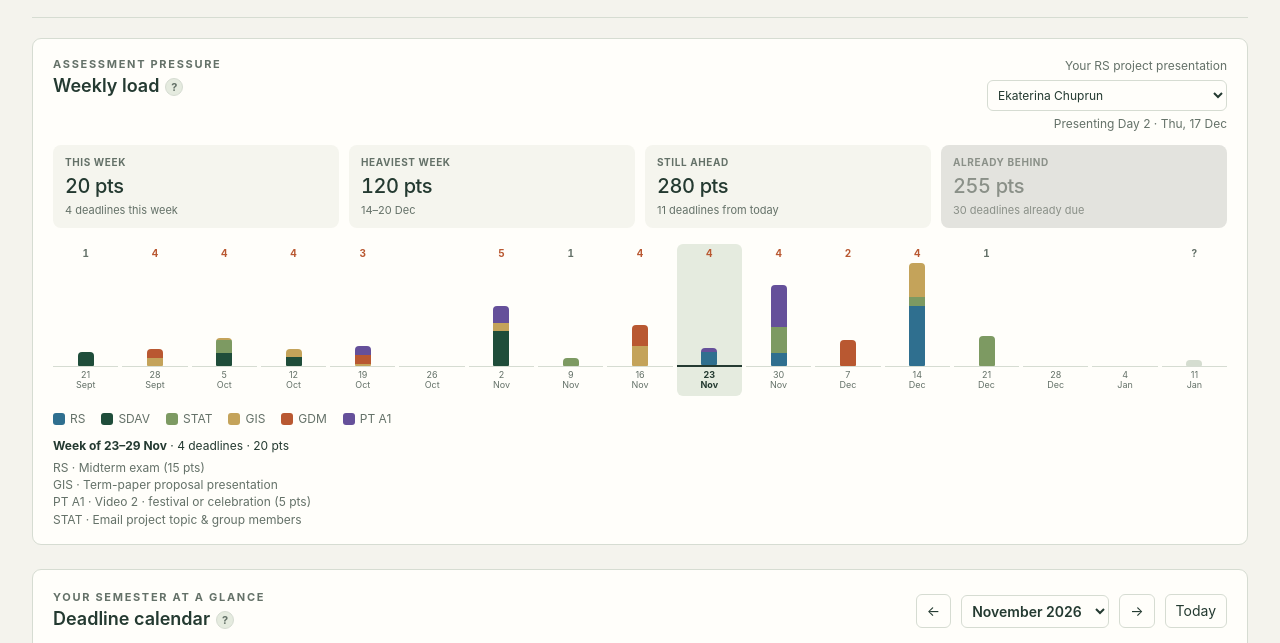
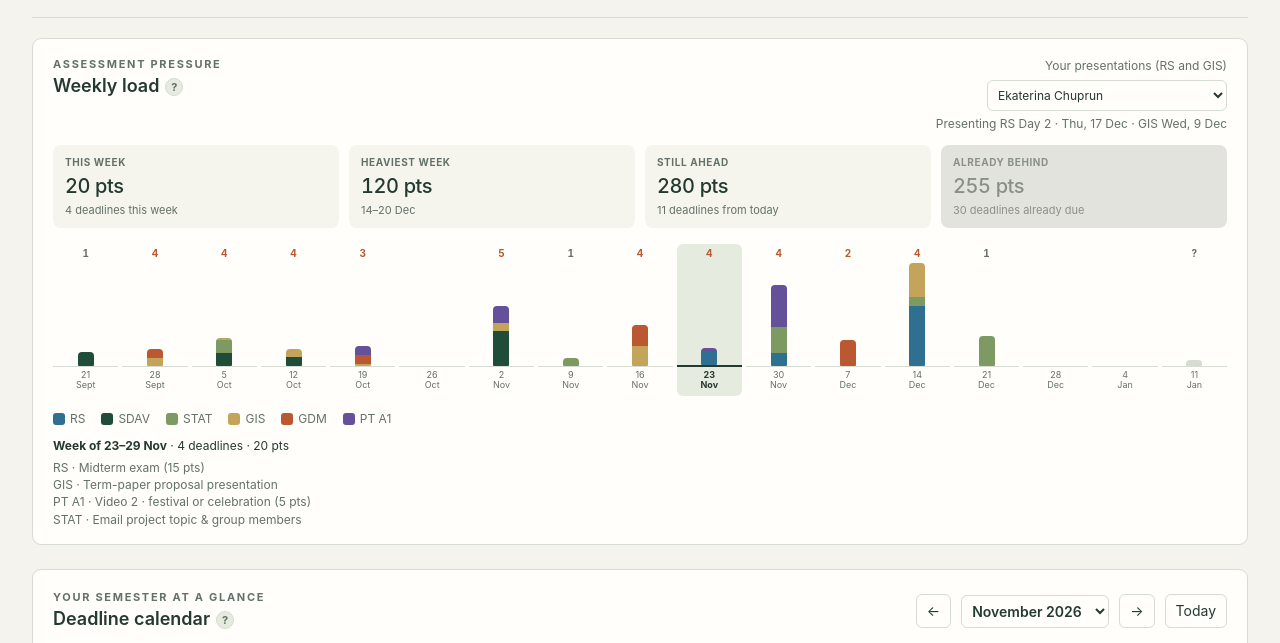
Before and after one commit to katchinsky/geotech26, a plain HTML site: page dashboard.html in a window 1280 px wide. Shown: the part 83-726 px from the top of the page. Drawn offline with Linux system fonts and the light colour scheme.

Commit message:
Add GIS-only students to the dropdown and show GIS dates in its label and note
Co-Authored-By: Claude Sonnet 5.5 <noreply@anthropic.com>

```diff
--- a/dashboard.html
+++ b/dashboard.html
@@ -467,8 +467,8 @@ button.help-mark:hover,button.help-mark:focus-visible{background:var(--accent);c
 <div class="eyebrow">Assessment pressure</div>
 <h2 id="load-title">Weekly load<span class="help"><button type="button" class="help-mark" aria-label="About weekly load">?</button><span class="help-tip" role="tooltip">Each column is a week, Monday to Sunday. Height is known grade weight due that week, using the same points as the calendar. Ordinary class hours are left out. The figure above a bar is how many deadlines or assessments are due.</span></span></h2>
 </div>
-<label class="track-switch">Your RS project presentation
-<select id="rs-student" aria-label="Your RS project presentation"></select>
+<label class="track-switch">Your presentations (RS and GIS)
+<select id="rs-student" aria-label="Your presentations (RS and GIS)"></select>
 <span class="small" id="track-note"></span>
 </label>
 </div>
@@ -701,6 +701,9 @@ function slotsFor(name) {
   });
   return slots;
 }
+function gisSessionFor(name) {
+  return GIS_SESSIONS.find((session) => session.students.includes(name));
+}
 function rsSlotFor(name) {
   return RS_SLOTS.find((slot) => slot.students.includes(name));
 }
@@ -708,7 +711,7 @@ const byDate = (a, b) => a.date.localeCompare(b.date);
 function loadStudent() {
   try {
     const saved = localStorage.getItem(STUDENT_KEY);
-    if (saved && rsSlotFor(saved)) return saved;
+    if (saved && (rsSlotFor(saved) || gisSessionFor(saved))) return saved;
   } catch (err) {}
   return DEFAULT_STUDENT;
 }
@@ -1115,12 +1118,21 @@ function renderStudentMenu() {
   const dayLabel = (slot) => 'Day ' + slot.day + ' · ' + dateObj(slot.date).toLocaleDateString('en-GB', { weekday: 'short', day: 'numeric', month: 'short', timeZone: 'UTC' });
   if (!menu.options.length) {
     const options = (names) => names.map((name) => '<option value="' + esc(name) + '">' + esc(name) + '</option>').join('');
-    menu.innerHTML = RS_SLOTS.map((slot) => '<optgroup label="' + esc(dayLabel(slot)) + '">' + options(slot.students) + '</optgroup>').join('');
+    const rsNames = RS_SLOTS.flatMap((slot) => slot.students);
+    const gisOnly = GIS_SESSIONS.flatMap((session) => session.students).filter((name) => !rsNames.includes(name));
+    menu.innerHTML = RS_SLOTS.map((slot) => '<optgroup label="' + esc(dayLabel(slot)) + '">' + options(slot.students) + '</optgroup>').join('') + (gisOnly.length ? '<optgroup label="Not on the RS list">' + options(gisOnly) + '</optgroup>' : '');
   }
   menu.value = student;
   const note = $('#track-note');
-  const slot = rsSlotFor(student);
-  if (note) note.textContent = slot ? 'Presenting ' + dayLabel(slot) : '';
+  if (note) {
+    const slot = rsSlotFor(student);
+    const gis = gisSessionFor(student);
+    const gisDate = gis ? dateObj(gis.date).toLocaleDateString('en-GB', { weekday: 'short', day: 'numeric', month: 'short', timeZone: 'UTC' }) : '';
+    const parts = [];
+    parts.push(slot ? 'RS ' + dayLabel(slot) : 'RS: no slot listed');
+    parts.push(gis ? 'GIS ' + gisDate : 'GIS: not signed up yet');
+    note.textContent = 'Presenting ' + parts.join(' · ');
+  }
 }
 function deadlinePhrase(count) {
   return count + ' deadline' + (count === 1 ? '' : 's');
```
